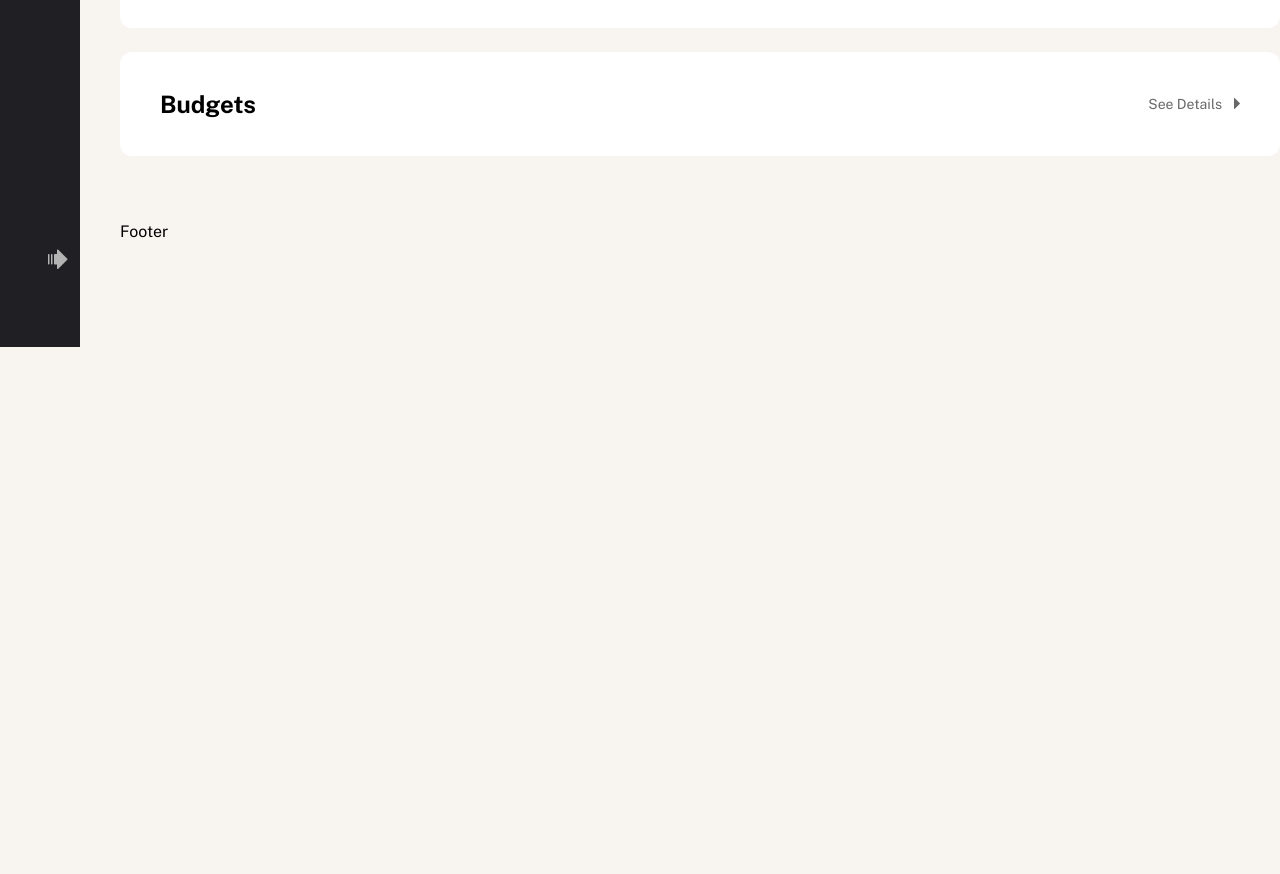
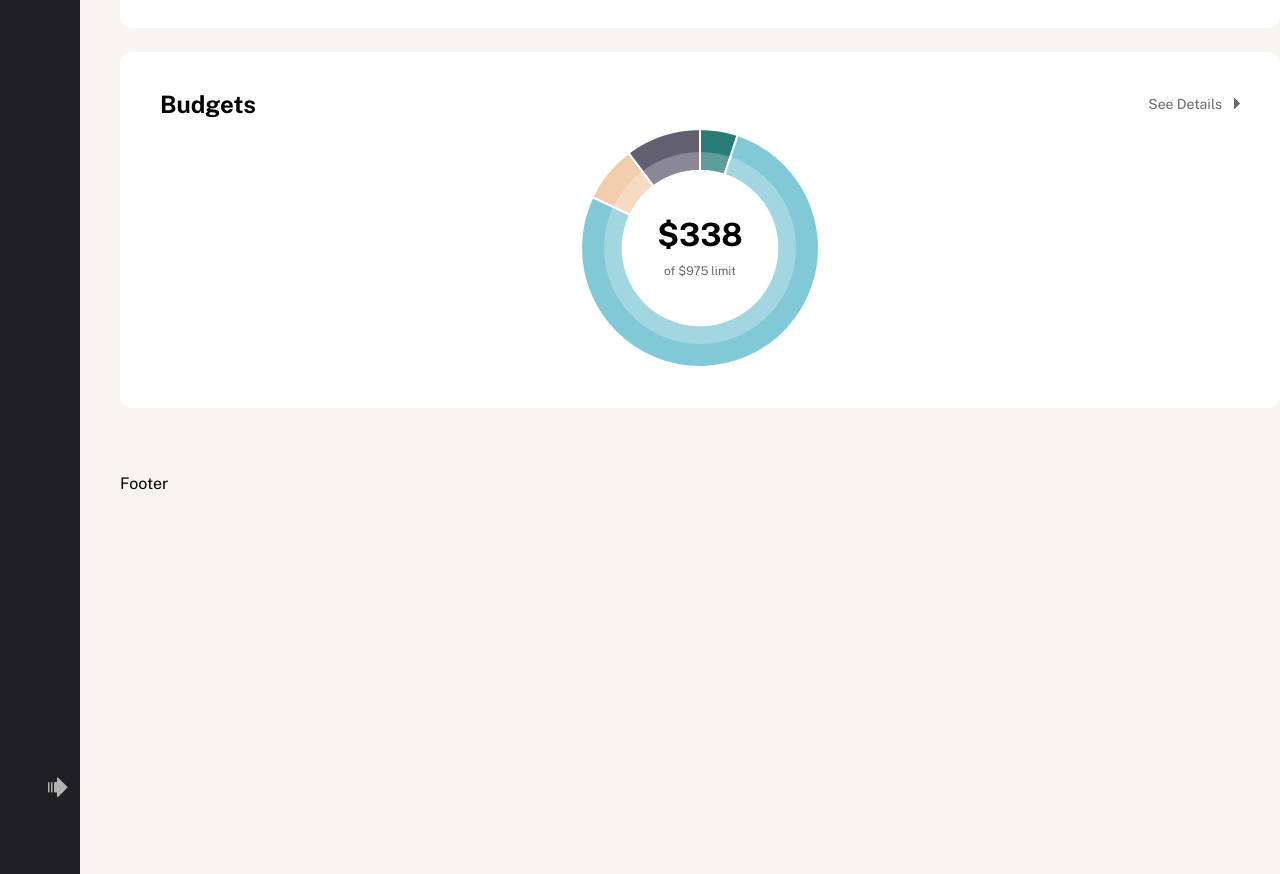
Before and after one commit to Arteque/financeapp0425, a React (Vite) app: page / in a window 1280 px wide. Shown: the part 1580-2454 px from the top of the page. Before the commit the page ends 2152 px from the top, so only its background shows below. Built offline with nearby package versions, Linux system fonts and the light colour scheme.

Commit message:
Budgets data

```diff
--- a/package.json
+++ b/package.json
@@ -11,7 +11,9 @@
   },
   "dependencies": {
     "@supabase/supabase-js": "^2.49.4",
+    "chart.js": "^4.4.9",
     "react": "^19.0.0",
+    "react-chartjs-2": "^5.3.0",
     "react-dom": "^19.0.0",
     "react-router-dom": "^7.5.0",
     "react-toastify": "^11.0.5",
--- /dev/null
+++ b/src/Components/Charts/Doughnut.jsx
@@ -0,0 +1,35 @@
+import { useState } from "react";
+import { Chart as ChartJS, ArcElement, Tooltip } from "chart.js";
+import { Doughnut as DoughnutChart } from "react-chartjs-2";
+import Data from "../../API/data.json"
+import Class from "./Doughnut.module.scss";
+ChartJS.register(ArcElement, Tooltip);
+
+
+
+const Doughnut= () => {
+
+    const [chartData, setChartData] = useState(Data);
+    const [budgets, setBudgets] = useState(chartData.budgets);
+
+
+    const data = {
+        labels: budgets.map(({category}) => category),
+        datasets:[
+            {
+                label: "Budget",
+                data: budgets.map(({maximum}) => maximum),
+                backgroundColor: budgets.map(({theme})=>theme),
+                cutout:'65%'
+            },
+        ],
+    }
+
+  return (
+    <div className={Class.chart__Container}>
+        <DoughnutChart  data={data} />
+    </div>
+  );
+};
+
+export default Doughnut;
--- /dev/null
+++ b/src/Components/Charts/Doughnut.module.scss
@@ -0,0 +1,15 @@
+.chart__Container {
+  max-width: 240px;
+  margin-inline: auto;
+  position: relative;
+  &::after {
+    content: "";
+    position: absolute;
+    inset: 50%;
+    background-color: rgba(255 255 255 / 25%);
+    width: 80%;
+    aspect-ratio: 1;
+    border-radius: 50%;
+    transform: translate(-50%, -50%);
+  }
+}
--- a/src/Pages/Dashboard/Start.jsx
+++ b/src/Pages/Dashboard/Start.jsx
@@ -17,10 +17,27 @@ import DateFormater from "../../Services/DateFormater";
 
 //Test Data. The real data will be fetched from the API
 import Data from "../../API/data.json";
+import Doughnut from "../../Components/Charts/Doughnut";
 
 const Start = () => {
   const transactions = Data.transactions;
   const transactionsMax = 4;
+
+  // get the budgets data
+  const budgets = Data.budgets;
+
+  // get the categories used in the budgets table
+  const budgetsCategories = budgets.map(({ category }) => category);
+
+  // budgetsCategories used in the transactions table and group them by category
+  const transactionsCategories = budgetsCategories.map((item) => {
+    const filteredTransactions = transactions.filter(transaction => {
+      if(transaction.category== item) return transaction
+    })
+    return filteredTransactions
+  })
+
+  console.log(transactionsCategories)
 
   return (
     <>
@@ -195,7 +212,7 @@ const Start = () => {
                 ({ avatar, name, category, date, amount, recurring }, index) =>
                   index <= transactionsMax && (
                     <div
-                      key={index}
+                      key={index} data-category={category}
                       className="transactions_item_container"
                       style={{
                         width: "100%",
@@ -286,7 +303,41 @@ const Start = () => {
             </SmallTitle>
           </Flex>
           {/* Budgets Data Start*/}
-
+          <div className="chart__container" style={{ position: "relative" }}>
+            <Doughnut />
+            <h3
+              style={{
+                fontSize:'2rem',
+                lineHeight:'120%',
+                fontWeight:'bold',
+                position:'absolute',
+                inset: '50% auto auto 50%',
+                transform:'translate(-50%,-50%)',
+              }}
+            >
+              <span
+                style={{
+                  display: "flex",
+                  flexDirection: "column",
+                  gap: "8px",
+                  justifyContent: "center",
+                  alignItems: "center",
+                }}
+              >
+                <span>{Currency(338)} </span>
+                <small
+                  className="txt-grey-300"
+                  style={{
+                    fontSize: "12px",
+                    fontWeight: "normal",
+                    lineHeight: "150%",
+                  }}
+                >
+                  of {Currency(975)} limit
+                </small>
+              </span>
+            </h3>
+          </div>
           {/* Budgets Data End*/}
         </ContentContainer>
       </section>
```
Also changed, not shown: 1 other file (tests, documents, lock files or other folders).
